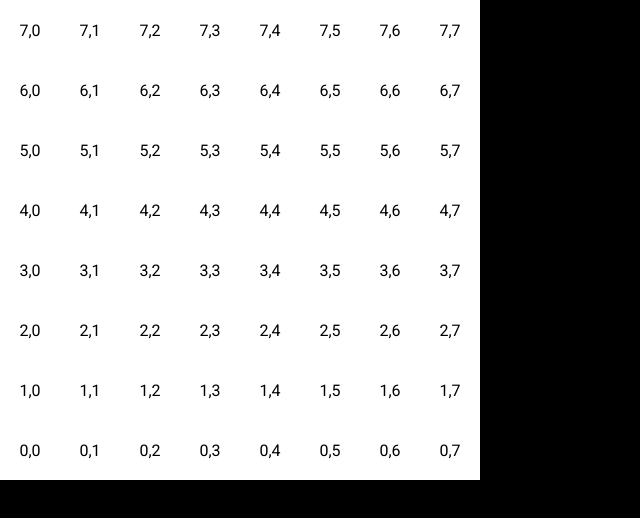
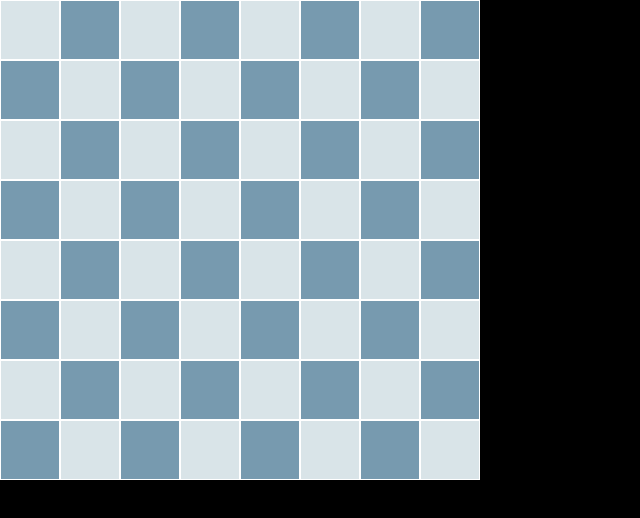
Before and after one commit to proxza/chess-with-bots, an Angular app: page / in a window 1280 px wide. Shown: the top 518 px of the page, without its empty margins (0-640 px from the left). Built offline with nearby package versions, Linux system fonts and the light colour scheme.

Commit message:
Updates: chess-board

```diff
--- a/src/app/chess-logic/chess-board.ts
+++ b/src/app/chess-logic/chess-board.ts
@@ -71,4 +71,8 @@ export class ChessBoard {
       );
     });
   }
+
+  public static isSquareDark(x: number, y: number): boolean {
+    return (x % 2 === 0 && y % 2 === 0) || (x % 2 === 1 && y % 2 === 1);
+  }
 }
--- a/src/app/modules/chess-board/chess-board.component.html
+++ b/src/app/modules/chess-board/chess-board.component.html
@@ -1,7 +1,9 @@
 <div class="chess-board">
   <div *ngFor="let row of chessBoardView; let x = index" class="row">
-    <div *ngFor="let piece of row; let y = index" class="square">
-      {{ x + "," + y }}
-    </div>
+    <div
+      *ngFor="let piece of row; let y = index"
+      class="square"
+      [ngClass]="{ dark: isSquareDark(x, y), light: !isSquareDark(x, y) }"
+    ></div>
   </div>
 </div>
--- a/src/app/modules/chess-board/chess-board.component.ts
+++ b/src/app/modules/chess-board/chess-board.component.ts
@@ -1,12 +1,12 @@
 import { Component } from '@angular/core';
 import { ChessBoard } from '../../chess-logic/chess-board';
 import { Color, FENChar } from '../../chess-logic/models';
-import { NgFor } from '@angular/common';
+import { CommonModule, NgClass, NgFor } from '@angular/common';
 
 @Component({
   selector: 'app-chess-board',
   standalone: true,
-  imports: [NgFor],
+  imports: [CommonModule],
   templateUrl: './chess-board.component.html',
   styleUrl: './chess-board.component.css',
 })
@@ -16,4 +16,8 @@ export class ChessBoardComponent {
   public get playerColor(): Color {
     return this.chessBoard.playerColor;
   }
+
+  public isSquareDark(x: number, y: number): boolean {
+    return ChessBoard.isSquareDark(x, y);
+  }
 }
```
